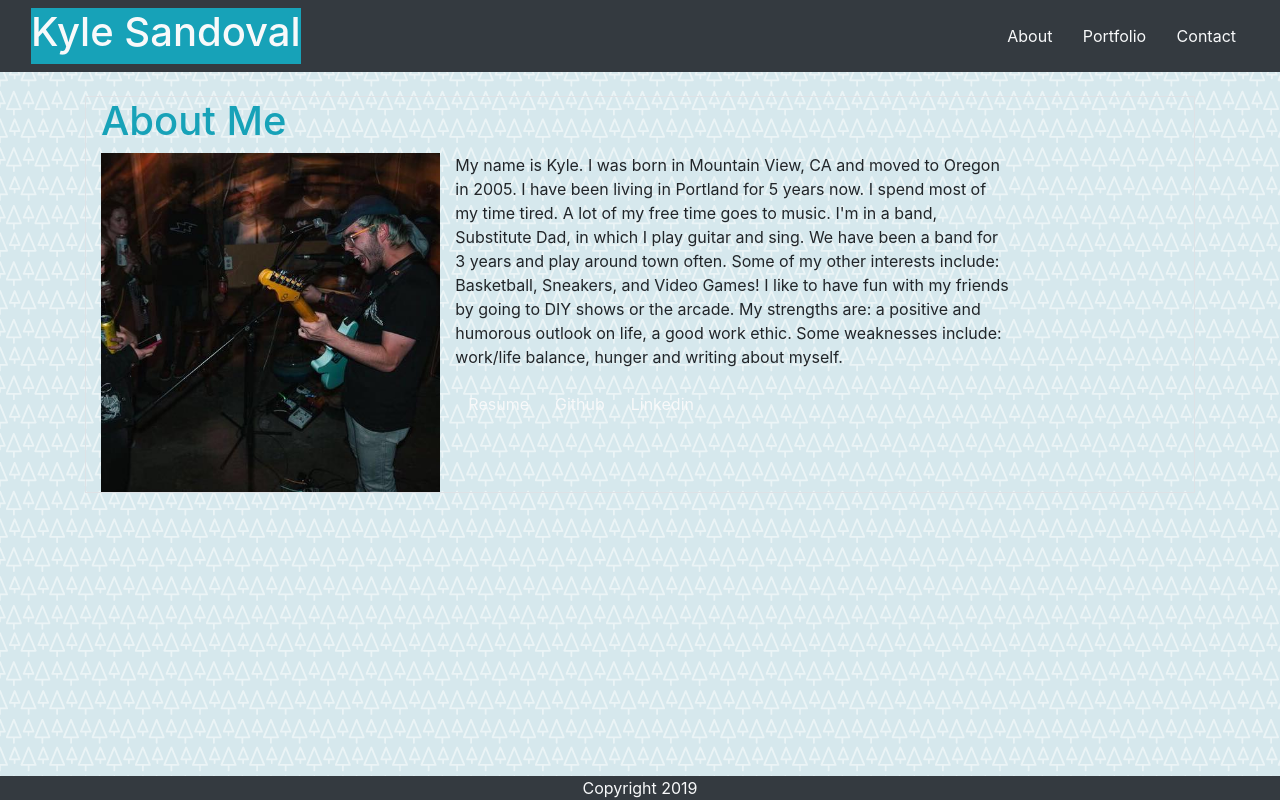
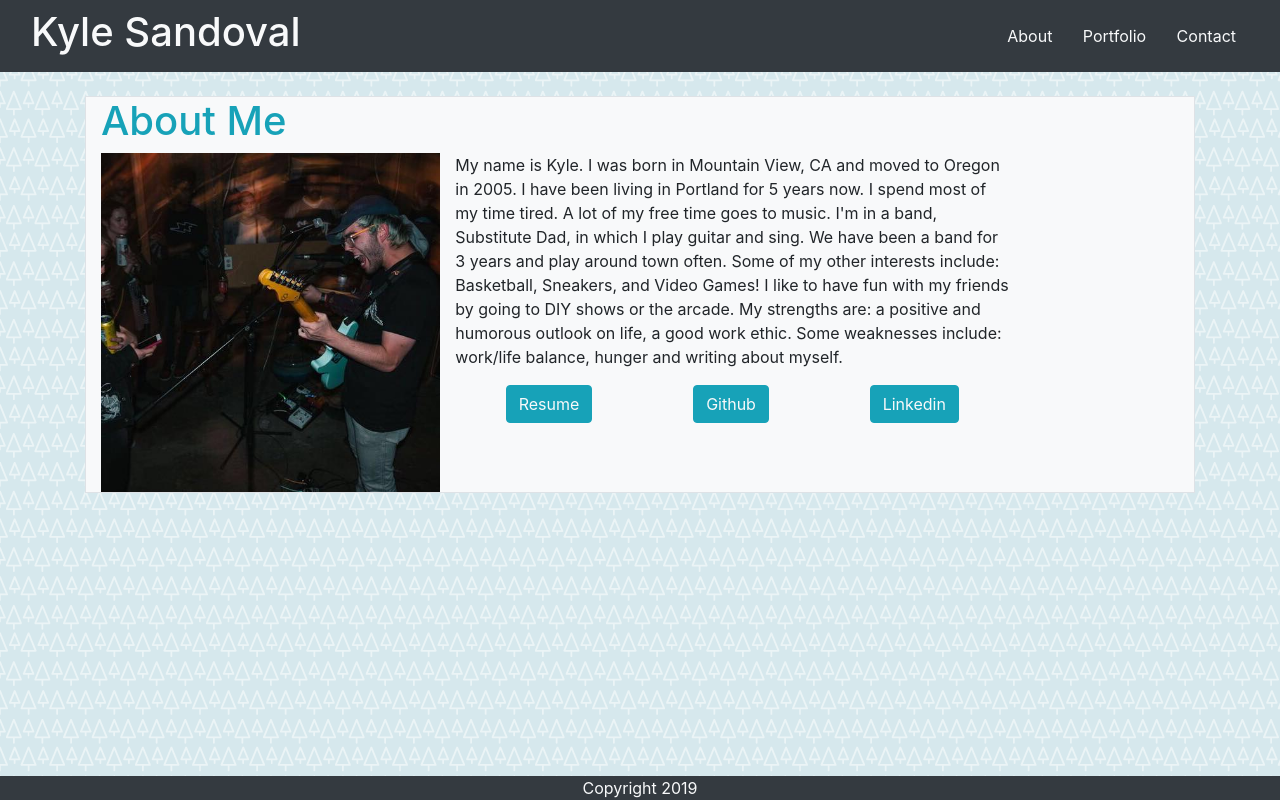
Before and after one commit to Sandy503/Portfolio, a plain HTML site: page index.html in a window 1280 px wide. Drawn offline with nearby package versions, Linux system fonts and the light colour scheme.

Commit message:
Some final style changes

```diff
--- a/index.html
+++ b/index.html
@@ -15,7 +15,7 @@
 
       <nav class="navbar stick-top mb-4 bg-dark navbar-expand{-sm|-md|-lg|-xl}">
           <div class="container-fluid">
-            <div class="navbar-header bg-info">
+            <div class="navbar-header">
               <h1 class="text-light">Kyle Sandoval</h1>
             </div>
             <div class="float-right">
@@ -27,7 +27,7 @@
       </nav>
         <div class="container mb-4">
             <!--Main content-->
-              <div class="col-lg-12 border">
+              <div class="col-lg-12 border bg-light border">
                 <div class="row">
                     <!--Header-->
                   <div class="col-md-4 text-info">
@@ -50,9 +50,9 @@
                           Some weaknesses include: work/life balance, hunger and writing about myself.</p>
                       </div>
                           <div class="row ">
-                            <a class="btn text-light" href="index.html">Resume</a>
-                            <a class="btn text-light"href="https://github.com/Sandy503">Github</a>
-                            <a class="btn text-light" href="https://www.linkedin.com/in/kyle-sandoval-597633b6/">Linkedin</a>
+                            <a class="btn m-auto btn-info text-light" href="index.html">Resume</a>
+                            <a class="btn m-auto btn-info text-light"href="https://github.com/Sandy503">Github</a>
+                            <a class="btn m-auto btn-info text-light" href="https://www.linkedin.com/in/kyle-sandoval-597633b6/">Linkedin</a>
                           </div>
                     </div>
                 </div>
```
Also changed, not shown: contact.html (+1 -1 lines), 1 other file.
